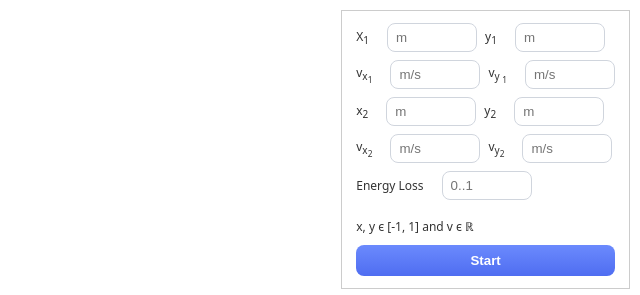
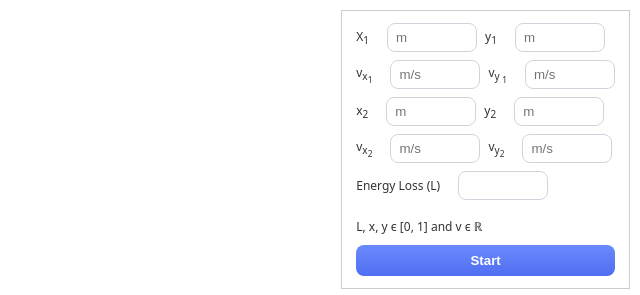
Before and after one commit to paulkabzz/ball, a website built with Vite: page index.html in a window 1280 px wide. Shown: the top 295 px of the page, 640-1280 px from the left. Built offline with nearby package versions, Linux system fonts and the light colour scheme.

Commit message:
minor tweak to html

```diff
--- a/index.html
+++ b/index.html
@@ -50,11 +50,11 @@
                 <input id="velY2" type="number" step="0.1" placeholder="m/s" />
             </div>
             <div class="row">
-                <label for="energyLoss">Energy Loss</label>
-                <input id="energyLoss" type="number" step="0.01" min="0" max="1" placeholder="0..1" />
+                <label for="energyLoss">Energy Loss (L)</label>
+                <input id="energyLoss" type="number" step="0.01" min="0" max="1" placeholder="" />
             </div>
             <p>
-                x, y ϵ [-1, 1] and v ϵ ℝ
+                L, x, y ϵ [0, 1] and v ϵ ℝ
             </p>
             <button id="applyBtn">Start</button>
         </div>
```
